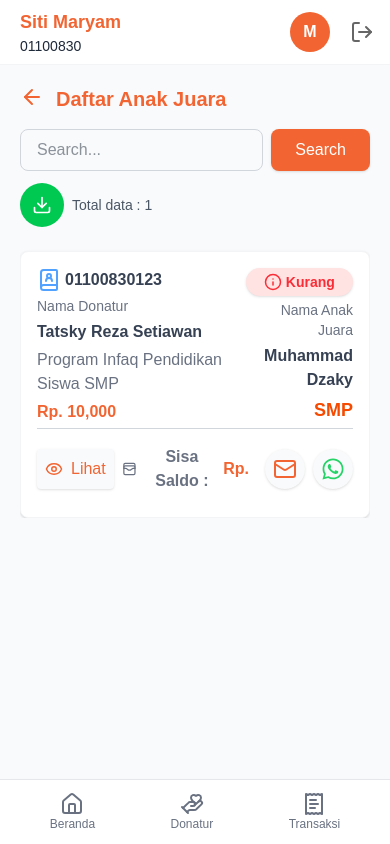
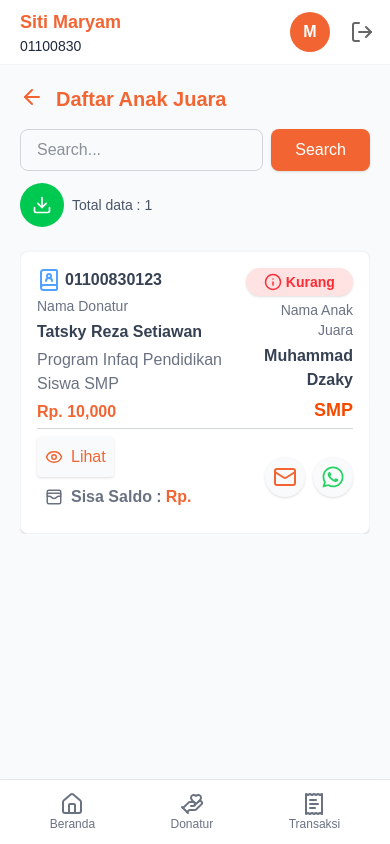
Before and after one commit to MuhammadRevy49/zams, a Next.js app: page /anakjuara in a window 390 px wide. Built offline with nearby package versions, Linux system fonts and the light colour scheme.

Commit message:
Bismillah: Bismillah fix card bug

```diff
--- a/app/anakjuara/page.jsx
+++ b/app/anakjuara/page.jsx
@@ -121,7 +121,7 @@
                                         </div>
                                     </div>
                                     <div className="border-t border-gray-300 mt-1 flex flex-row justify-between">
-                                        <div className="flex flex-row items-center mt-2">
+                                        <div className="flex md:flex-row flex-col md:items-center items-start mt-2">
                                             <Link href={`/detailDonatur/${data.id}`} className="text-[#F26532] flex items-center bg-gray-50 shadow hover:opacity-50 transition-all p-2 rounded"><Eye size={18} className="mr-2"/>Lihat</Link>
                                             <button className="p-2 flex items-center rounded text-gray-500 font-semibold mr-2 transition-all">
                                                 <WalletCards className="mr-2" size={18} />Sisa Saldo : <span className="text-semibold text-[#F26532] ml-1">Rp.</span>
```
